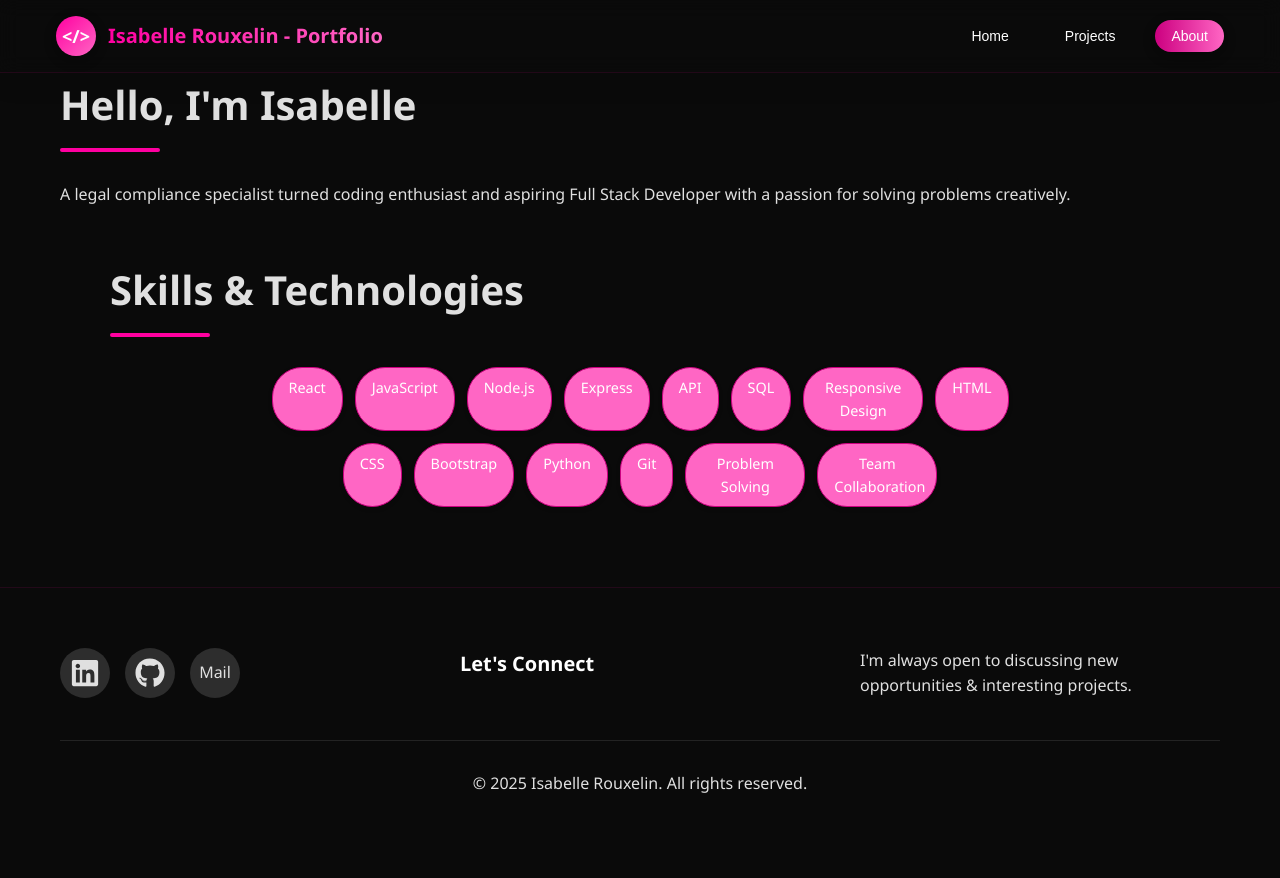
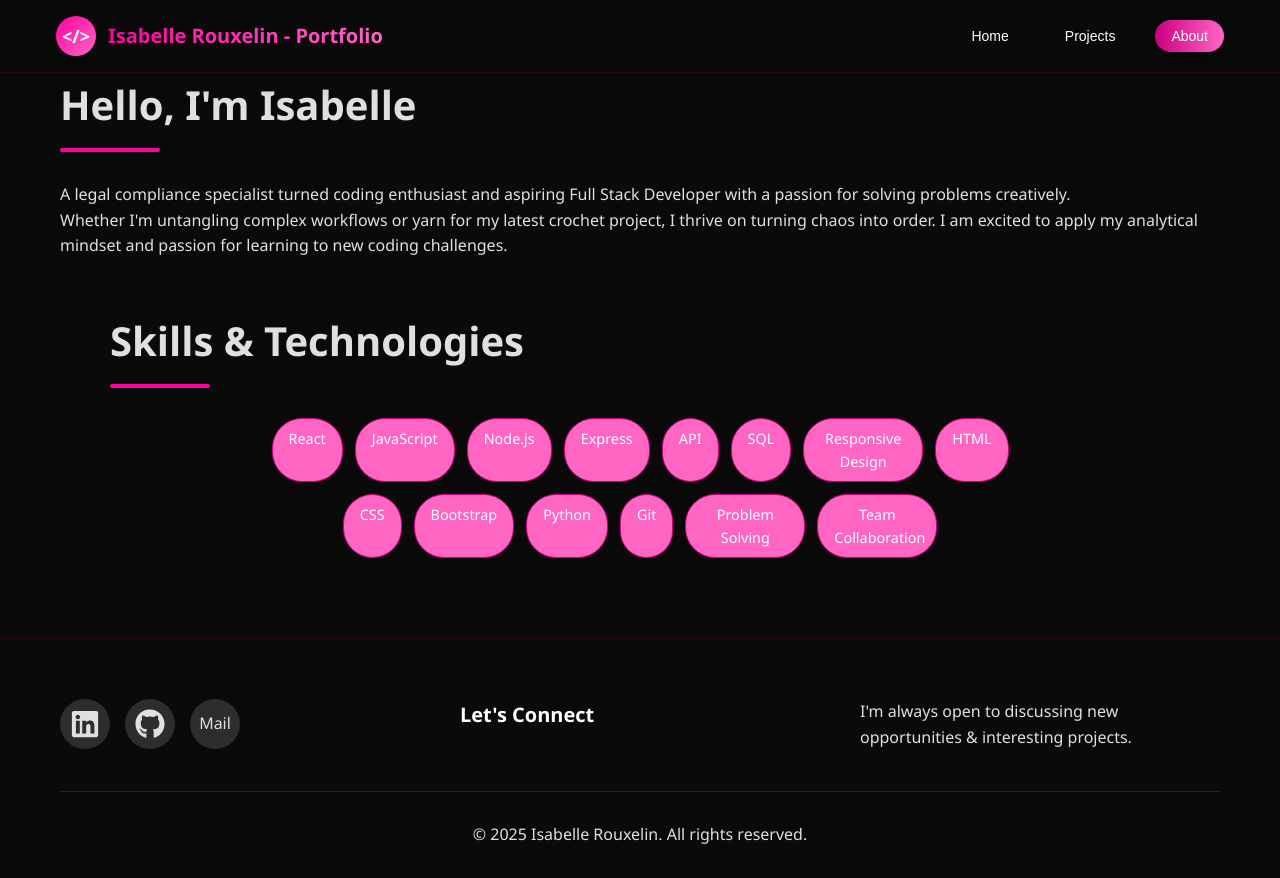
Before and after one commit to IsabelleRouxelin/my-react-app, a React (Vite) app: page / in a window 1280 px wide. Both pictures are taken after a click on the button "About". Before the commit the page ends 826 px from the top, so only its background shows below. Built offline with nearby package versions, Linux system fonts and the light colour scheme.

Commit message:
updated about-text on about page, installed emailjs for contact form

```diff
--- a/package.json
+++ b/package.json
@@ -10,6 +10,7 @@
     "preview": "vite preview"
   },
   "dependencies": {
+    "emailjs-com": "^3.2.0",
     "lucide-react": "^0.536.0",
     "react": "^19.1.0",
     "react-dom": "^19.1.0",
--- a/src/pages/AboutPage.jsx
+++ b/src/pages/AboutPage.jsx
@@ -10,6 +10,9 @@ const AboutPage = () => {
         <p className='about-text'>
           A legal compliance specialist turned coding enthusiast and aspiring Full Stack Developer
           with a passion for solving problems creatively.
+          <br />
+          Whether I'm untangling complex workflows or yarn for my latest crochet project, I thrive on turning chaos into order.
+          I am excited to apply my analytical mindset and passion for learning to new coding challenges.
         </p>
       </section>
       <section className="skills-section">
```
Also changed, not shown: 1 other file (tests, documents, lock files or other folders).
